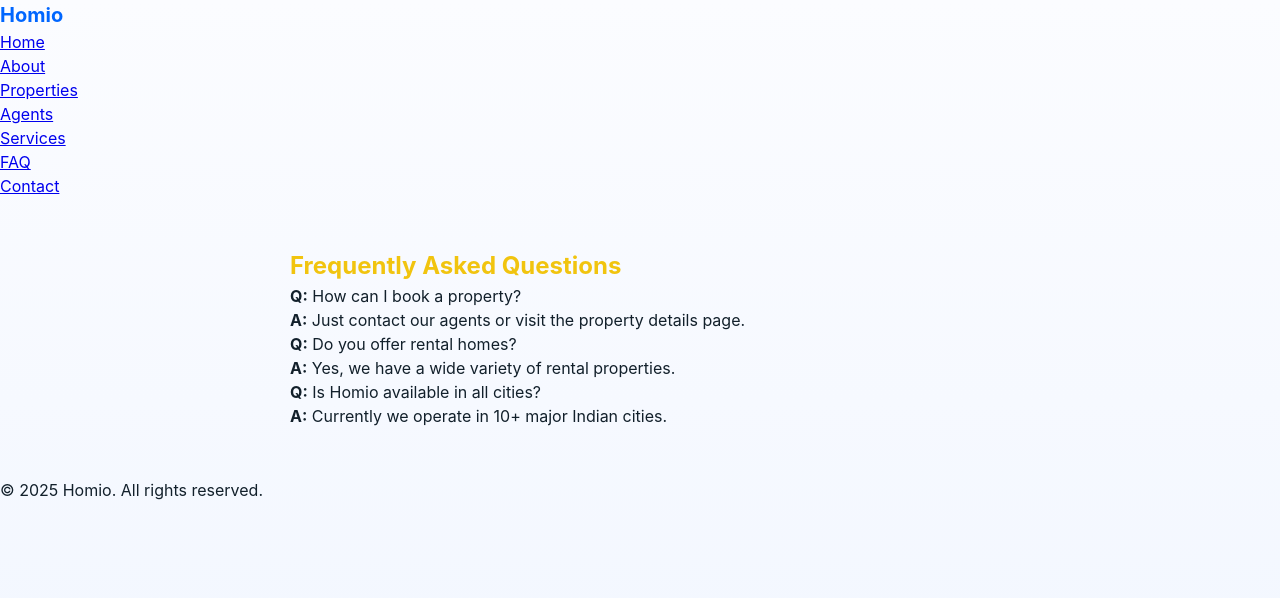
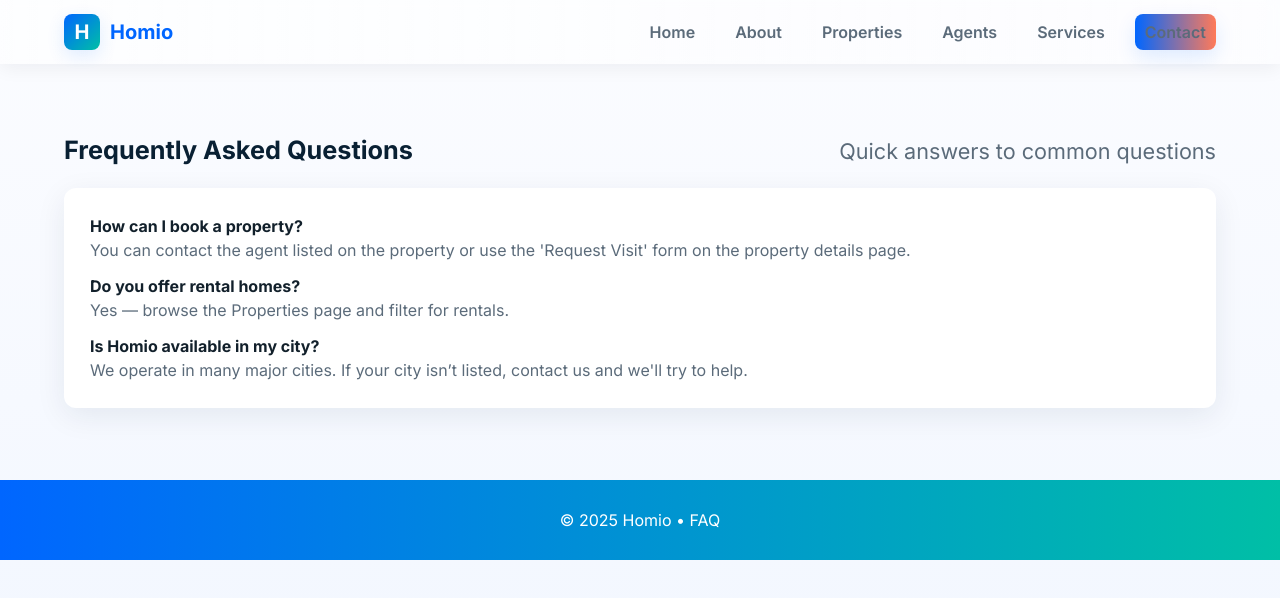
Before and after one commit to Khush-Gautam/homio-real-estate, a plain HTML site: page faq.html in a window 1280 px wide. Drawn offline with Linux system fonts and the light colour scheme.

Commit message:
Update faq.html

```diff
--- a/faq.html
+++ b/faq.html
@@ -1,34 +1,47 @@
 <!DOCTYPE html>
 <html lang="en">
 <head>
-  <meta charset="UTF-8">
-  <meta name="viewport" content="width=device-width, initial-scale=1.0">
-  <title>FAQ | Homio</title>
+  <meta charset="utf-8" />
+  <meta name="viewport" content="width=device-width,initial-scale=1" />
+  <title>FAQ — Homio</title>
+  <link href="https://fonts.googleapis.com/css2?family=Inter:wght@400;600;700&display=swap" rel="stylesheet">
   <link rel="stylesheet" href="css/style.css">
 </head>
 <body>
-  <nav>
-    <div class="logo">Homio</div>
-    <ul>
+  <header>
+    <div class="container navbar">
+      <div class="logo"><span class="mark">H</span> Homio</div>
+      <ul class="nav-links">
         <li><a href="index.html">Home</a></li>
         <li><a href="about.html">About</a></li>
         <li><a href="properties.html">Properties</a></li>
         <li><a href="agents.html">Agents</a></li>
         <li><a href="services.html">Services</a></li>
-      <li><a href="faq.html">FAQ</a></li>
-      <li><a href="contact.html">Contact</a></li>
+        <li><a href="contact.html" class="nav-cta">Contact</a></li>
       </ul>
-  </nav>
+    </div>
+  </header>
 
-  <section style="padding:50px; max-width:800px; margin:auto;">
-    <h1 style="color:#f1c40f;">Frequently Asked Questions</h1>
-    <p><strong>Q:</strong> How can I book a property?<br><strong>A:</strong> Just contact our agents or visit the property details page.</p>
-    <p><strong>Q:</strong> Do you offer rental homes?<br><strong>A:</strong> Yes, we have a wide variety of rental properties.</p>
-    <p><strong>Q:</strong> Is Homio available in all cities?<br><strong>A:</strong> Currently we operate in 10+ major Indian cities.</p>
-  </section>
+  <main class="container" style="padding:32px 0;">
+    <div class="section-title">
+      <h3>Frequently Asked Questions</h3>
+      <div style="color:var(--muted)">Quick answers to common questions</div>
+    </div>
 
-  <footer>
-    © 2025 Homio. All rights reserved.
+    <div class="content-block">
+      <h4>How can I book a property?</h4>
+      <p style="color:var(--muted)">You can contact the agent listed on the property or use the 'Request Visit' form on the property details page.</p>
+
+      <h4 style="margin-top:12px">Do you offer rental homes?</h4>
+      <p style="color:var(--muted)">Yes — browse the Properties page and filter for rentals.</p>
+
+      <h4 style="margin-top:12px">Is Homio available in my city?</h4>
+      <p style="color:var(--muted)">We operate in many major cities. If your city isn’t listed, contact us and we'll try to help.</p>
+    </div>
+  </main>
+
+  <footer class="site-footer">
+    <div class="container">© 2025 Homio • FAQ</div>
   </footer>
 </body>
 </html>
```
Lines whose indentation alone changed are shown as unchanged.
